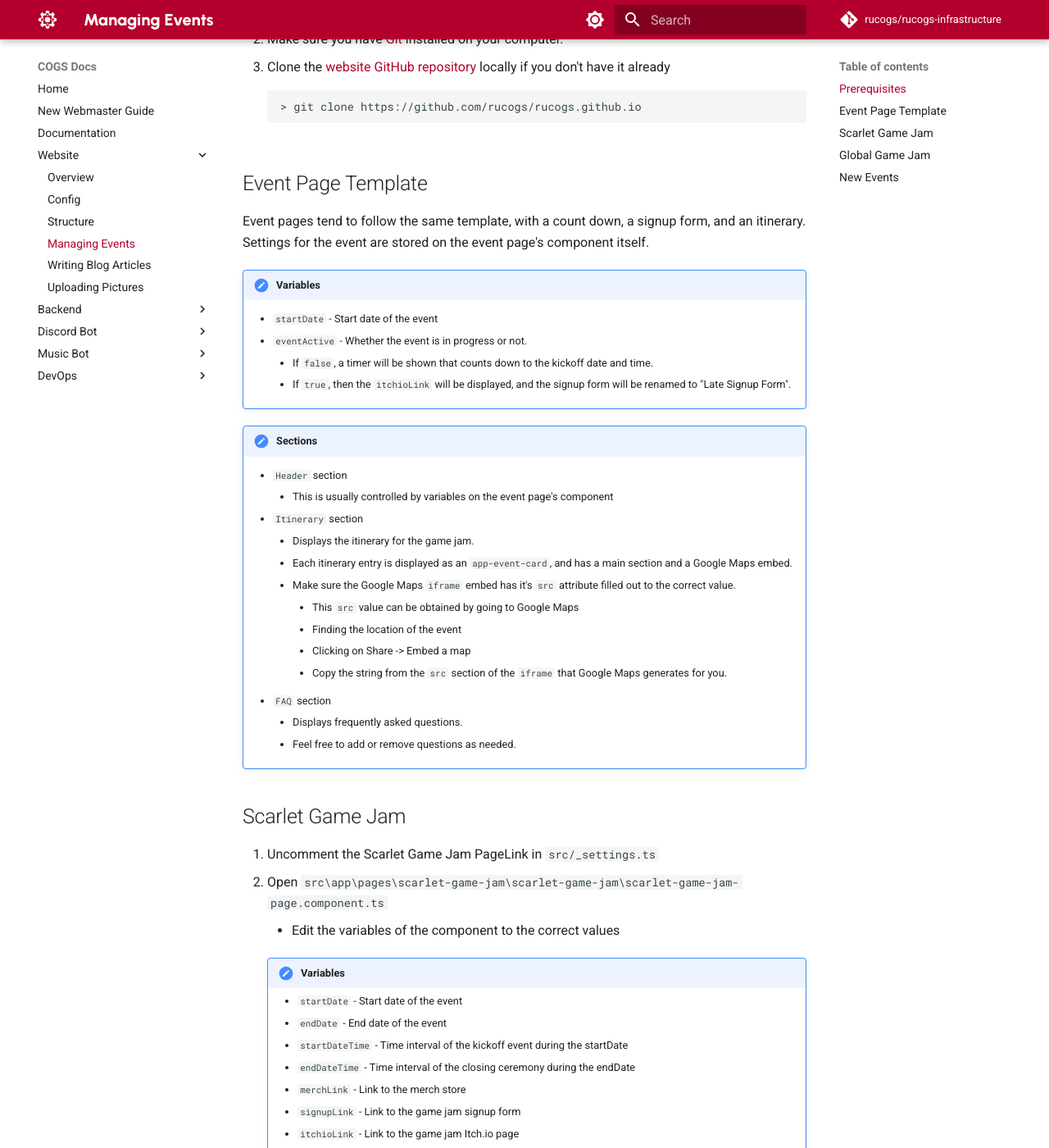
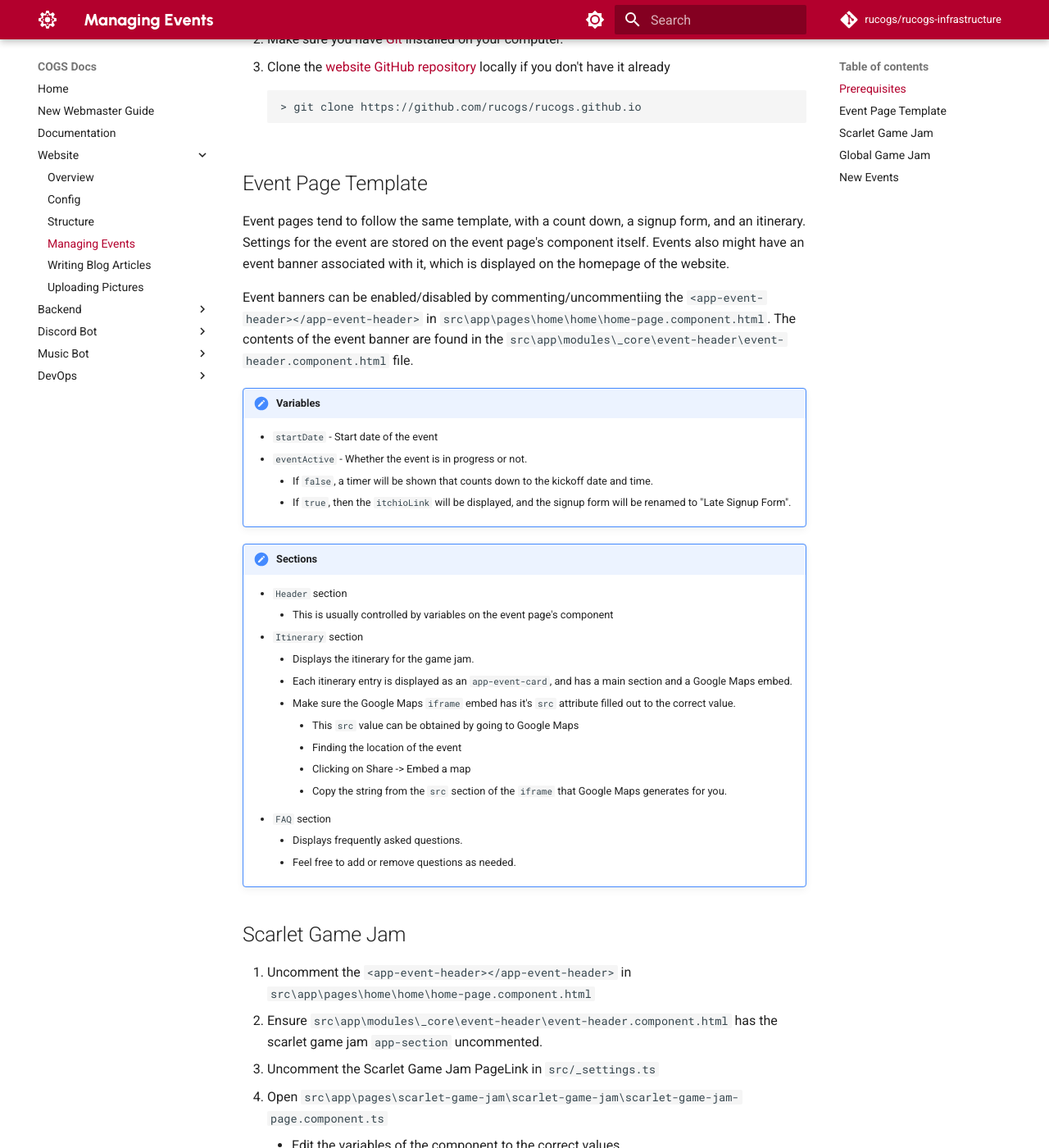
Before and after one commit to RUCOGS/rucogs-infrastructure-docs, an MkDocs documentation site: the page built from docs/website/events.md, in a window 1280 px wide and 1400 px high, scrolled down 229 px. Shown: the whole window at 82% size. Built offline with MkDocs 1.6.1 and Material for MkDocs 9.7.7, drawn with Linux system fonts in a browser that asks for light colours; comment, search, counter and statistics services are not loaded; some of the changed text lies outside the part shown.

Commit message:
Add event banner setup to docs

```diff
--- a/docs/website/events.md
+++ b/docs/website/events.md
@@ -12,7 +12,9 @@
 
 ## Event Page Template
 
-Event pages tend to follow the same template, with a count down, a signup form, and an itinerary. Settings for the event are stored on the event page's component itself.
+Event pages tend to follow the same template, with a count down, a signup form, and an itinerary. Settings for the event are stored on the event page's component itself. Events also might have an event banner associated with it, which is displayed on the homepage of the website.
+
+Event banners can be enabled/disabled by commenting/uncommentiing the `<app-event-header></app-event-header>` in `src\app\pages\home\home\home-page.component.html`. The contents of the event banner are found in the `src\app\modules\_core\event-header\event-header.component.html` file.
 
 !!! note "Variables"
 
@@ -39,8 +41,10 @@ Event pages tend to follow the same template, with a count down, a signup form,
 
 ## Scarlet Game Jam
 
-1.  Uncomment the Scarlet Game Jam PageLink in `src/_settings.ts`
-2.  Open `src\app\pages\scarlet-game-jam\scarlet-game-jam\scarlet-game-jam-page.component.ts`
+1.  Uncomment the `<app-event-header></app-event-header>` in `src\app\pages\home\home\home-page.component.html`
+2.  Ensure `src\app\modules\_core\event-header\event-header.component.html` has the scarlet game jam `app-section` uncommented.
+3.  Uncomment the Scarlet Game Jam PageLink in `src/_settings.ts`
+4.  Open `src\app\pages\scarlet-game-jam\scarlet-game-jam\scarlet-game-jam-page.component.ts`
 
     -   Edit the variables of the component to the correct values
 
@@ -77,8 +81,10 @@ Event pages tend to follow the same template, with a count down, a signup form,
 
 ## Global Game Jam
 
-1.  Uncomment the Global Game Jam PageLink in `src/_settings.ts`
-2.  Open `web\src\app\pages\global-game-jam\global-game-jam\global-game-jam-page.component.ts`
+1.  Uncomment the `<app-event-header></app-event-header>` in `src\app\pages\home\home\home-page.component.html`
+2.  Ensure `src\app\modules\_core\event-header\event-header.component.html` has the global game jam `app-section` uncommented.
+3.  Uncomment the Global Game Jam PageLink in `src/_settings.ts`
+4.  Open `web\src\app\pages\global-game-jam\global-game-jam\global-game-jam-page.component.ts`
 
     -   Edit the variables of the component to the correct values
 
```
Also changed, not shown: other parts of docs/website/events.md (+2 -2 lines).
